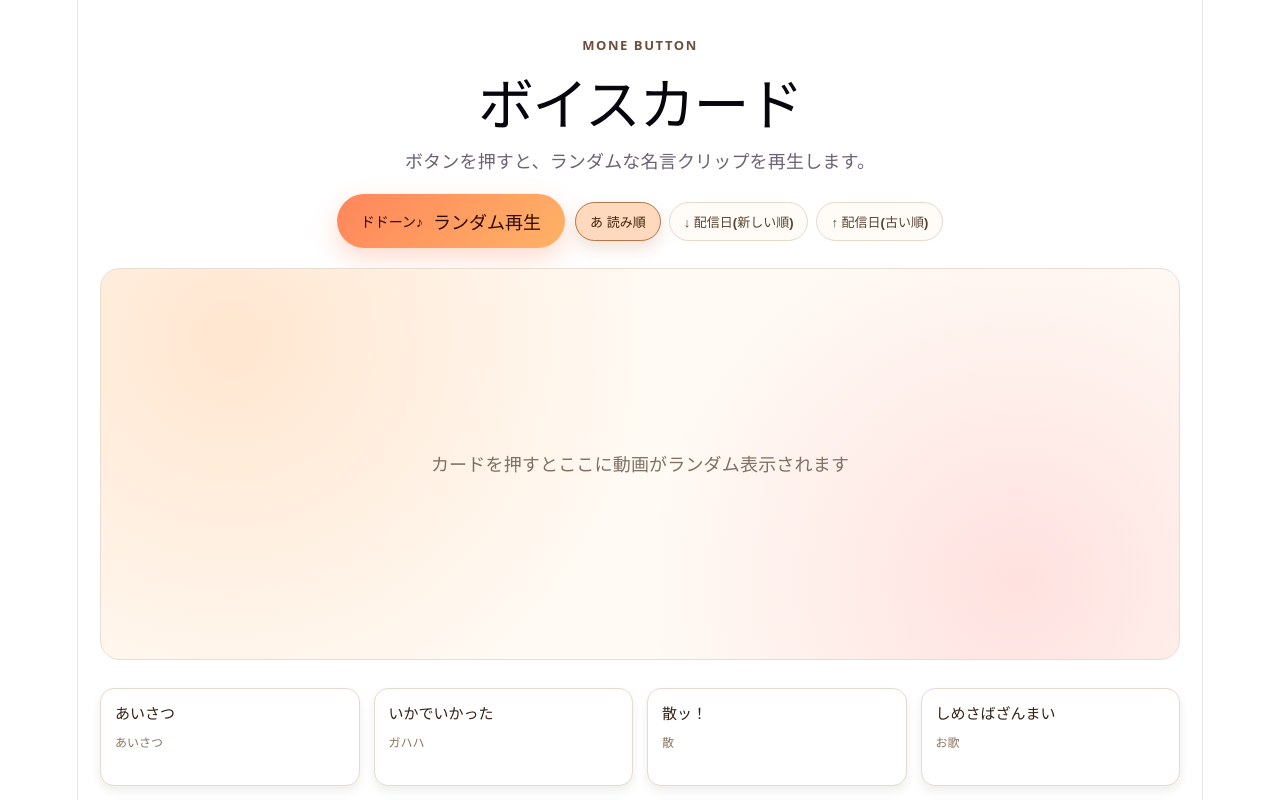
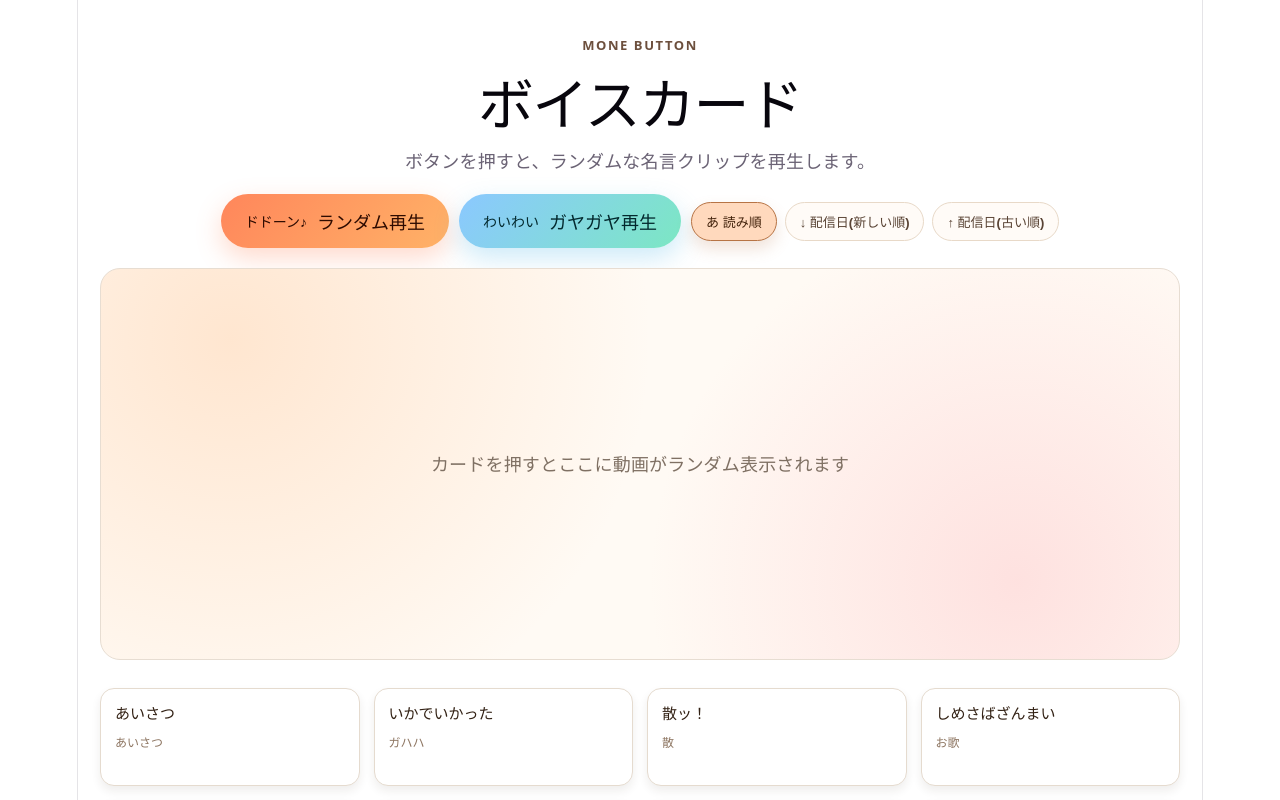
Before and after one commit to furen-button/mone-button, a React (Vite) app: page / in a window 1280 px wide. Shown: the top 800 px of the page. Built offline with nearby package versions, Linux system fonts and the light colour scheme.

Commit message:
feat: ガヤガヤ再生ボタンを追加し、浮遊クリップ機能を実装

```diff
--- a/src/App.css
+++ b/src/App.css
@@ -49,6 +49,31 @@
 
 .voice-launch:hover {
   transform: translateY(-2px);
+}
+
+.voice-garageya {
+  border: 0;
+  border-radius: 999px;
+  padding: 14px 24px;
+  background: linear-gradient(130deg, #8bc8ff, #7ce7c3);
+  color: #03292e;
+  font-family: var(--heading);
+  font-size: 18px;
+  font-weight: 700;
+  cursor: pointer;
+  display: inline-flex;
+  gap: 10px;
+  align-items: center;
+  box-shadow: 0 10px 26px rgba(90, 187, 232, 0.3);
+}
+
+.voice-garageya:hover {
+  transform: translateY(-2px);
+}
+
+.voice-garageya:focus-visible {
+  outline: 3px solid #0d3134;
+  outline-offset: 2px;
 }
 
 .voice-launch:focus-visible {
--- a/src/App.tsx
+++ b/src/App.tsx
@@ -40,6 +40,14 @@ interface StreamGroup {
   clips: VoiceClip[]
 }
 
+interface FloatingStageClip {
+  id: string
+  clip: VoiceClip
+  left: number
+  top: number
+  width: number
+}
+
 type SortType = 'reading' | 'stream-desc' | 'stream-asc'
 
 const dataModules = import.meta.glob<VoiceData>('../public/data/*.json', {
@@ -74,10 +82,10 @@ const formatUploadDate = (uploadDate: string): string => {
 }
 
 function App() {
-  const [activeClip, setActiveClip] = useState<VoiceClip | null>(null)
+  const [floatingClips, setFloatingClips] = useState<FloatingStageClip[]>([])
   const [sparkKey, setSparkKey] = useState(0)
+  const [garageyaKey, setGarageyaKey] = useState(0)
   const [sortType, setSortType] = useState<SortType>('reading')
-  const [position, setPosition] = useState({ left: 20, top: 20 })
   const stageRef = useRef<HTMLDivElement>(null)
 
   const sortedClips = useMemo(
@@ -128,21 +136,26 @@ function App() {
     }, [])
   }, [sortType, sortedClips])
 
-  const showClip = useCallback((nextClip: VoiceClip) => {
+  const createFloatingClip = useCallback((nextClip: VoiceClip, width: number) => {
     const stage = stageRef.current
 
-    const cardWidth = 320
-    const cardHeight = 190
-    const maxX = Math.max((stage?.clientWidth ?? 700) - cardWidth, 0)
+    const cardHeight = Math.round(width * 0.6)
+    const maxX = Math.max((stage?.clientWidth ?? 700) - width, 0)
     const maxY = Math.max((stage?.clientHeight ?? 380) - cardHeight, 0)
 
-    setPosition({
+    return {
+      id: `${nextClip.fileBaseName}-${Math.random().toString(36).slice(2, 8)}`,
+      clip: nextClip,
       left: Math.random() * maxX,
       top: Math.random() * maxY,
-    })
-    setActiveClip(nextClip)
+      width,
+    }
+  }, [])
+
+  const showClip = useCallback((nextClip: VoiceClip) => {
+    setFloatingClips([createFloatingClip(nextClip, 320)])
     setSparkKey((prev) => prev + 1)
-  }, [])
+  }, [createFloatingClip])
 
   const playRandomClip = useCallback(() => {
     if (sortedClips.length === 0) {
@@ -152,6 +165,26 @@ function App() {
     const randomIndex = Math.floor(Math.random() * sortedClips.length)
     showClip(sortedClips[randomIndex])
   }, [showClip, sortedClips])
+
+  const playGarageya = useCallback(() => {
+    if (sortedClips.length === 0) {
+      return
+    }
+
+    const pool = [...sortedClips]
+    for (let i = pool.length - 1; i > 0; i -= 1) {
+      const j = Math.floor(Math.random() * (i + 1))
+      ;[pool[i], pool[j]] = [pool[j], pool[i]]
+    }
+
+    const count = Math.min(4, pool.length)
+    const nextFloating = pool
+      .slice(0, count)
+      .map((clip, index) => createFloatingClip(clip, 230 + index * 16))
+
+    setFloatingClips(nextFloating)
+    setGarageyaKey((prev) => prev + 1)
+  }, [createFloatingClip, sortedClips])
 
   return (
     <main className="app-shell">
@@ -167,6 +200,12 @@ function App() {
             ドドーン♪
           </span>
           ランダム再生
+        </button>
+        <button type="button" className="voice-garageya" onClick={playGarageya}>
+          <span className="voice-launch-icon" key={garageyaKey} aria-hidden="true">
+            わいわい
+          </span>
+          ガヤガヤ再生
         </button>
         <div className="sort-controls" role="group" aria-label="ソートコントロール">
           <button
@@ -198,20 +237,28 @@ function App() {
 
       <section className="video-stage-wrap" aria-live="polite">
         <div className="video-stage" ref={stageRef}>
-          {activeClip ? (
+          {floatingClips.length > 0 ? (
+            floatingClips.map((stageClip, index) => (
               <article
                 className="floating-clip"
-              style={{ left: `${position.left}px`, top: `${position.top}px` }}
+                key={stageClip.id}
+                style={{
+                  left: `${stageClip.left}px`,
+                  top: `${stageClip.top}px`,
+                  width: `${stageClip.width}px`,
+                  zIndex: index + 1,
+                }}
               >
                 <video
-                key={activeClip.fileBaseName}
+                  key={stageClip.clip.fileBaseName}
                   className="clip-video"
-                src={activeClip.videoPath}
+                  src={stageClip.clip.videoPath}
                   controls
                   autoPlay
                 />
-              <p className="clip-serif">{activeClip.serif}</p>
+                <p className="clip-serif">{stageClip.clip.serif}</p>
               </article>
+            ))
           ) : (
             <p className="video-placeholder">カードを押すとここに動画がランダム表示されます</p>
           )}
```
Lines whose indentation alone changed are shown as unchanged.
